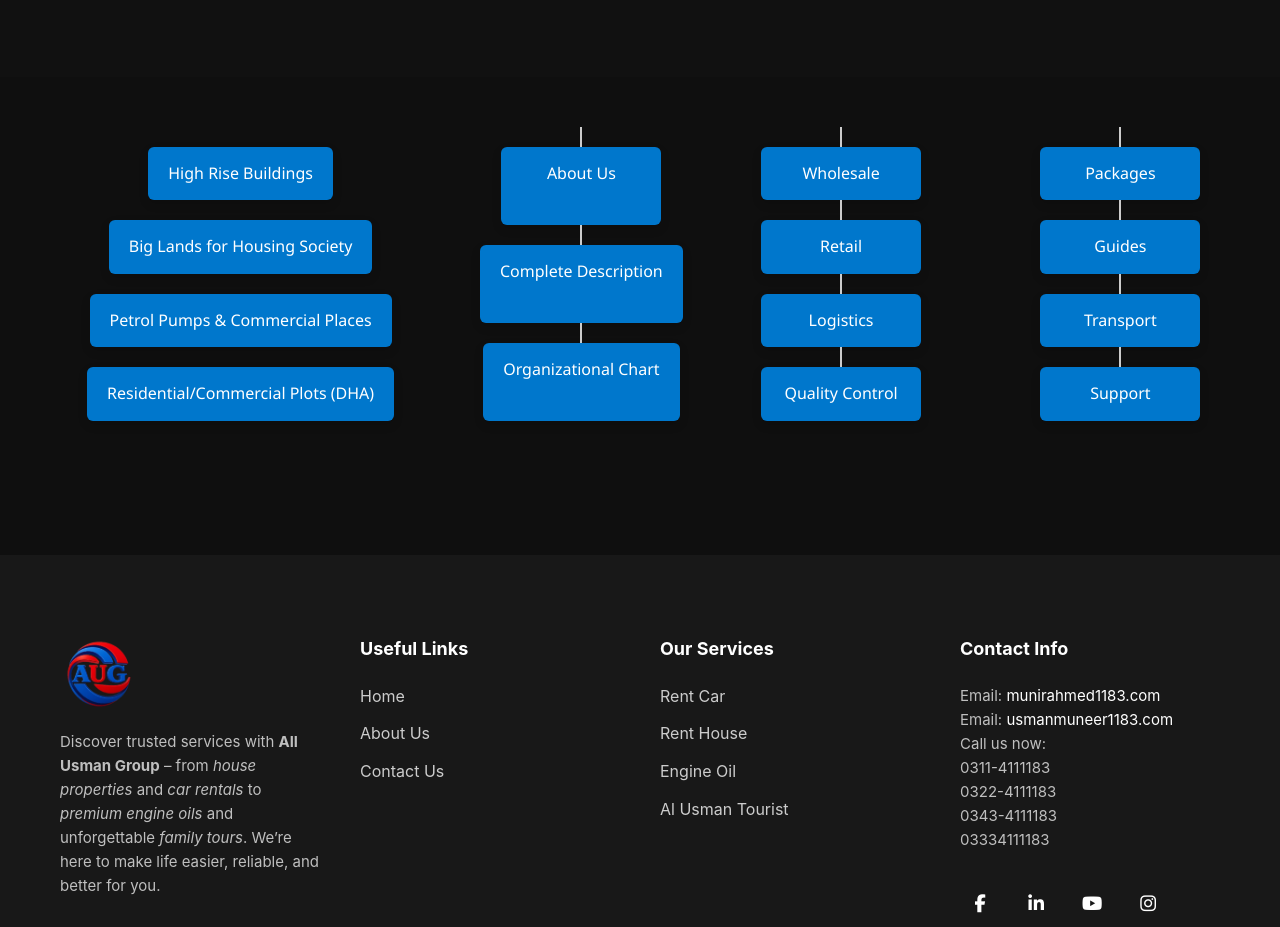
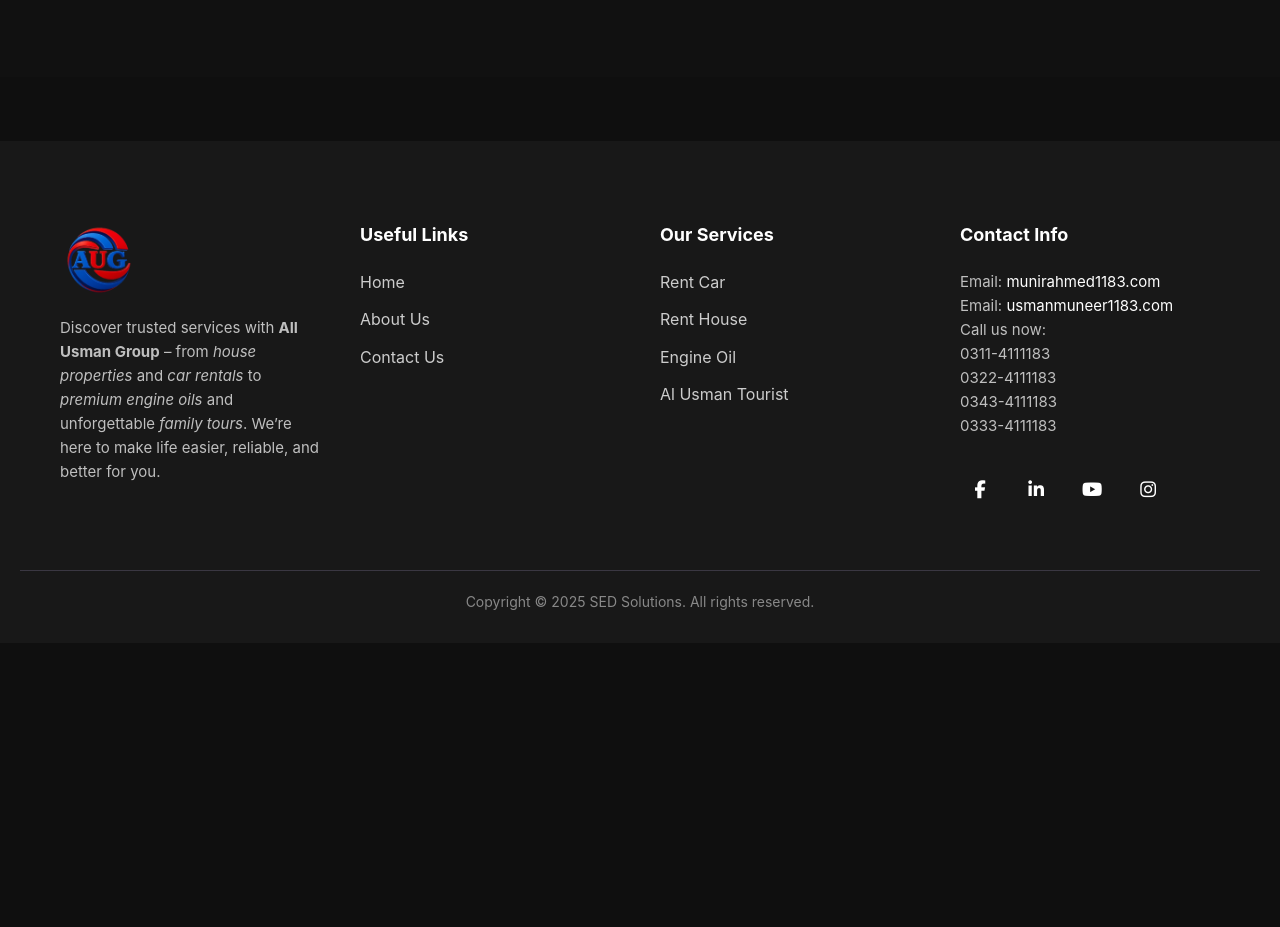
Before and after one commit to UsmanUmer-Developer1/Al-Usman-Group-Websites, a plain HTML site: page about.html in a window 1280 px wide. Shown: the part 1332-2259 px from the top of the page. After the commit the page ends 1975 px from the top, so only its background shows below. Drawn offline with nearby package versions, Linux system fonts and the light colour scheme.

Commit message:
yahan apna update ka message likho

```diff
--- a/about.css
+++ b/about.css
@@ -275,58 +275,6 @@ a {text-decoration:none; color:inherit;}
 
 
 
-.chart-container {
-display: flex;
-justify-content: center;
-padding: 40px 20px;
-overflow-x: auto;
-}
-.org-chart {
-display: flex;
-flex-direction: column;
-align-items: center;
-}
-.level {
-display: flex;
-justify-content: center;
-flex-wrap: wrap;
-margin: 20px 0;
-}
-.box {
-background: #0077cc;
-color: white;
-padding: 14px 20px;
-border-radius: 6px;
-margin: 10px;
-min-width: 160px;
-text-align: center;
-position: relative;
-box-shadow: 0 4px 10px rgba(0,0,0,0.15);
-}
-.box.manager {
-background: #005fa3;
-}
-.box::after {
-content: "";
-position: absolute;
-top: -20px;
-left: 50%;
-transform: translateX(-50%);
-width: 2px;
-height: 20px;
-background: #ccc;
-}
-.level:first-child .box::after {
-display: none;
-}
-@media(max-width:768px) {
-.level {flex-direction: column;}
-.box {min-width: 200px;}
-.box::after {left: -20px; top: 50%; transform: translateY(-50%); width: 20px; height: 2px;}
-}
-
-
-
 /* Footer Section */
 .footer {
   background-color: #181818;
--- a/about.html
+++ b/about.html
@@ -122,39 +122,6 @@
 
 
 
-
-<div class="chart-container">
-<div class="level">
-<div class="box">High Rise Buildings</div>
-<div class="box">Big Lands for Housing Society</div>
-<div class="box">Petrol Pumps & Commercial Places</div>
-<div class="box">Residential/Commercial Plots (DHA)</div>
-</div>
-<!-- Employees under Engine Service -->
-<div class="level">
-<div class="box">About Us</div>
-<div class="box">Complete Description</div>
-<div class="box">Organizational Chart</div>
-</div>
-<!-- Employees under Engine Oil -->
-<div class="level">
-<div class="box">Wholesale</div>
-<div class="box">Retail</div>
-<div class="box">Logistics</div>
-<div class="box">Quality Control</div>
-</div>
-<!-- Employees under Tourist -->
-<div class="level">
-<div class="box">Packages</div>
-<div class="box">Guides</div>
-<div class="box">Transport</div>
-<div class="box">Support</div>
-</div>
-</div>
-</div>
-
-
-<script src="script.js"></script>
 <!-- Footer Section -->
 <footer class="footer" data-aos="zoom-in">
   <div class="footer-container" data-aos="zoom-in">
@@ -189,10 +156,10 @@
       <p>Email: <a href="mailto:Munirahmad1183">munirahmed1183.com</a></p>
             <p>Email: <a href="mailto:usmanmuneer1183">usmanmuneer1183.com</a></p>
       <p>Call us now: <br /></p>
-        <a href="tel:+9203114111183"><p>0311-4111183</p></a>
-      <a href="tel:+9203224111183"><p>0322-4111183</p></a>
-      <a href="tel:+9203434111183"><p>0343-4111183</p></a>
-      <a href="tel:+9203334111183"><p>03334111183</p></a>
+      <a href="tel:+923114111183"><p>0311-4111183</p></a>
+<a href="tel:+923224111183"><p>0322-4111183</p></a>
+<a href="tel:+923434111183"><p>0343-4111183</p></a>
+<a href="tel:+923334111183"><p>0333-4111183</p></a>
       <div class="social-icons">
   <a href="https://www.facebook.com/profile.php?id=100071711990927" target="_blank"><i class="fa-brands fa-facebook-f"></i></a>
   <a href="#" target="_blank"><i class="fa-brands fa-linkedin-in"></i></a>
@@ -208,6 +175,7 @@
 
 
 
+<script src="script.js"></script>
 
 </body>
 </html>
```
Also changed, not shown: car.html (+14 -13 lines), contact.html (+4 -4 lines), engine.html (+6 -6 lines), index.html (+5 -5 lines), renthouse.html (+4 -4 lines), tourist.html (+4 -4 lines), images/Altopic.png (added).
